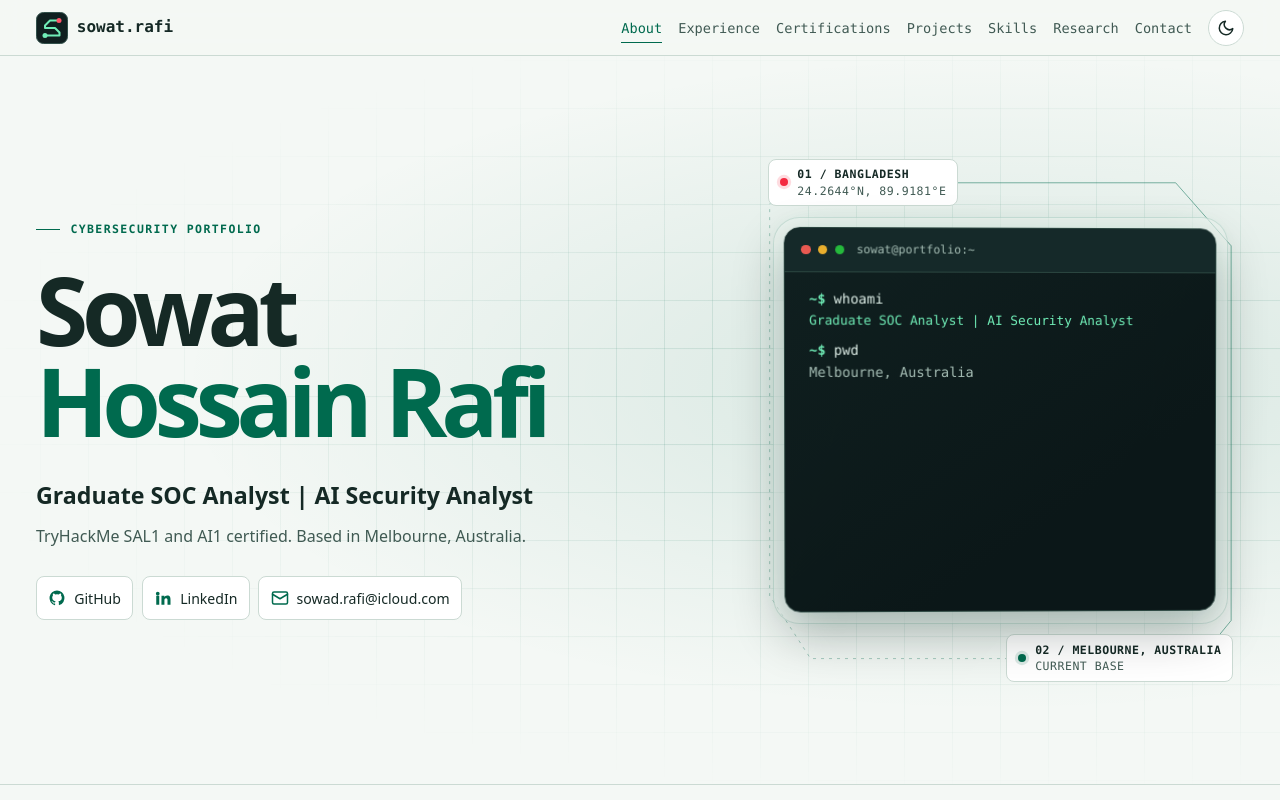
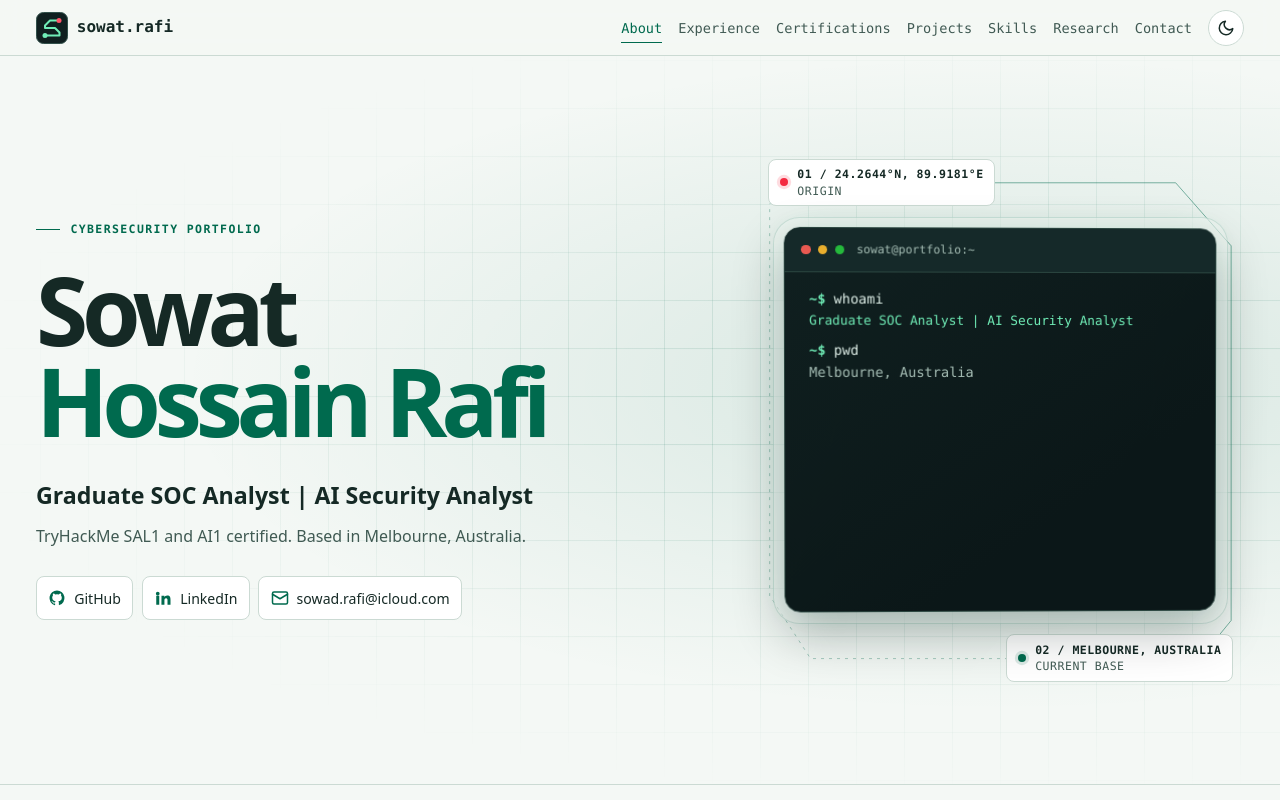
Before and after one commit to SowatRafi/noborotno_09_portfolio, a React (Vite) app: page / in a window 1280 px wide. Shown: the top 800 px of the page. Built offline with nearby package versions, Linux system fonts and the light colour scheme.

Commit message:
Use coordinates for the hero origin marker

```diff
--- a/src/components/ProfileRail.tsx
+++ b/src/components/ProfileRail.tsx
@@ -9,8 +9,8 @@ export function ProfileRail() {
         <path d="M30 20L13 38V367l42 53h395" vectorEffect="non-scaling-stroke" />
       </svg>
       <p className="rail__station rail__station--origin">
-        <span>01 / Bangladesh</span>
-        <span className="rail__detail">{profile.originCoordinates}</span>
+        <span>01 / {profile.originCoordinates}</span>
+        <span className="rail__detail">Origin</span>
       </p>
       <Terminal />
       <p className="rail__station rail__station--base">
```
